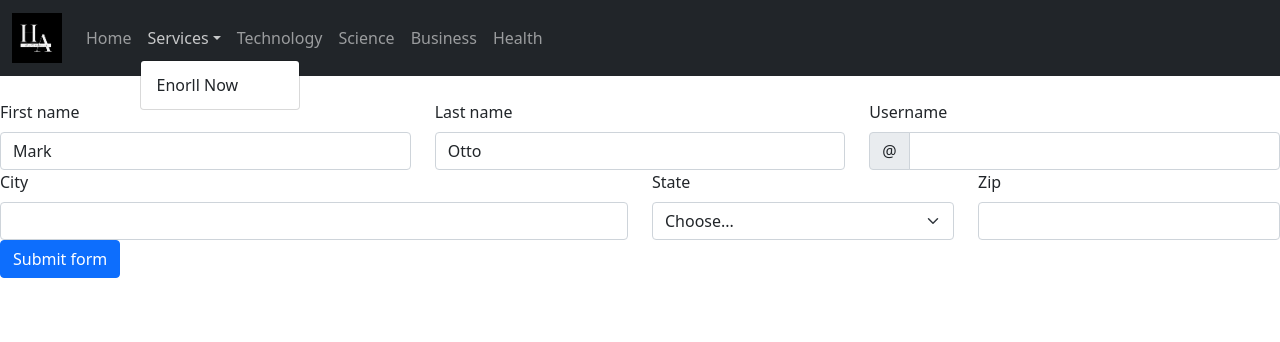
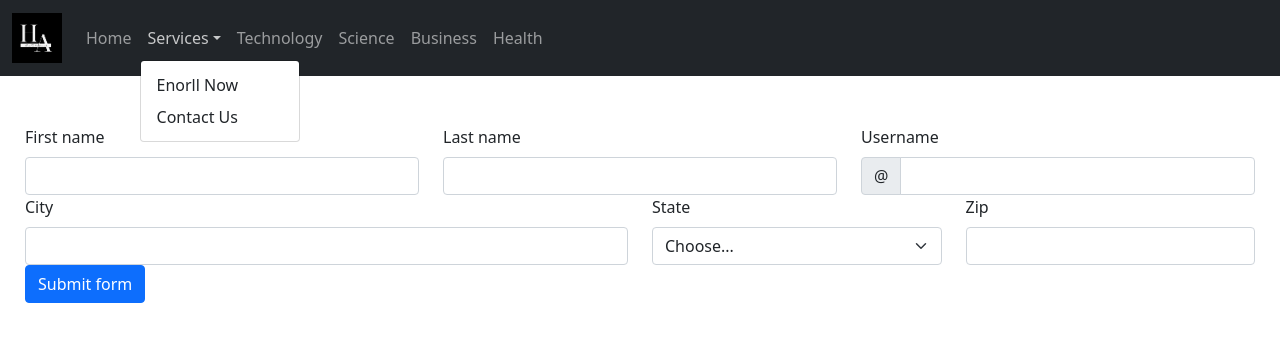
Before and after one commit to Nani-codes/News, a React (Create React App) app: page /enroll in a window 1280 px wide. Both pictures are taken after a click on the button "Services". Shown: the top 342 px of the page. Built offline with nearby package versions, Linux system fonts and the light colour scheme.

Commit message:
additional css

```diff
--- a/src/App.css
+++ b/src/App.css
@@ -2,7 +2,9 @@
   text-align: center;
 }
 
-
+.nav-link:hover{
+  background-color: rgb(111, 32, 32);
+}
 
 
 .App-header {
--- a/src/components/Enroll.css
+++ b/src/components/Enroll.css
@@ -1,4 +1,5 @@
 
 .mar{
     margin-top: 100px;
+    padding: 25px;
 }
--- a/src/components/Enroll.js
+++ b/src/components/Enroll.js
@@ -7,14 +7,14 @@ export default function Enroll() {
     <form className="row mar needs-validation" >
     <div className="col-md-4 position-relative ">
         <label htmlFor="validationTooltip01" className="form-label">First name</label>
-        <input type="text" className="form-control" id="validationTooltip01" value="Mark" required/>
+        <input type="text" className="form-control" id="validationTooltip01"  required/>
         <div className="valid-tooltip">
         Looks good!
         </div>
     </div>
     <div className="col-md-4 position-relative">
         <label htmlFor="validationTooltip02" className="form-label">Last name</label>
-        <input type="text" className="form-control" id="validationTooltip02" value="Otto" required/>
+        <input type="text" className="form-control" id="validationTooltip02"  required/>
         <div className="valid-tooltip">
         Looks good!
         </div>
--- a/src/components/NavBar.js
+++ b/src/components/NavBar.js
@@ -25,6 +25,7 @@ const NavBar = () => {
                                 </Link>
                                 <ul className="dropdown-menu">
                                     <li><Link className="dropdown-item" to="/enroll">Enorll Now</Link></li>
+                                    <li><Link className="dropdown-item" to="/enroll">Contact Us</Link></li>
                                 </ul>
                             </li>
                             <li className="nav-item"><Link className="nav-link" to="/technology">Technology</Link></li>
--- a/src/components/News.js
+++ b/src/components/News.js
@@ -32,7 +32,7 @@ const News = (props)=>{
     }
 
     useEffect(() => {
-        document.title = `${capitalizeFirstLetter(props.category)} - NewsMonkey`;
+        document.title = `${capitalizeFirstLetter(props.category)} - HowToAbroad`;
         updateNews();
         // eslint-disable-next-line
     }, [])
```
